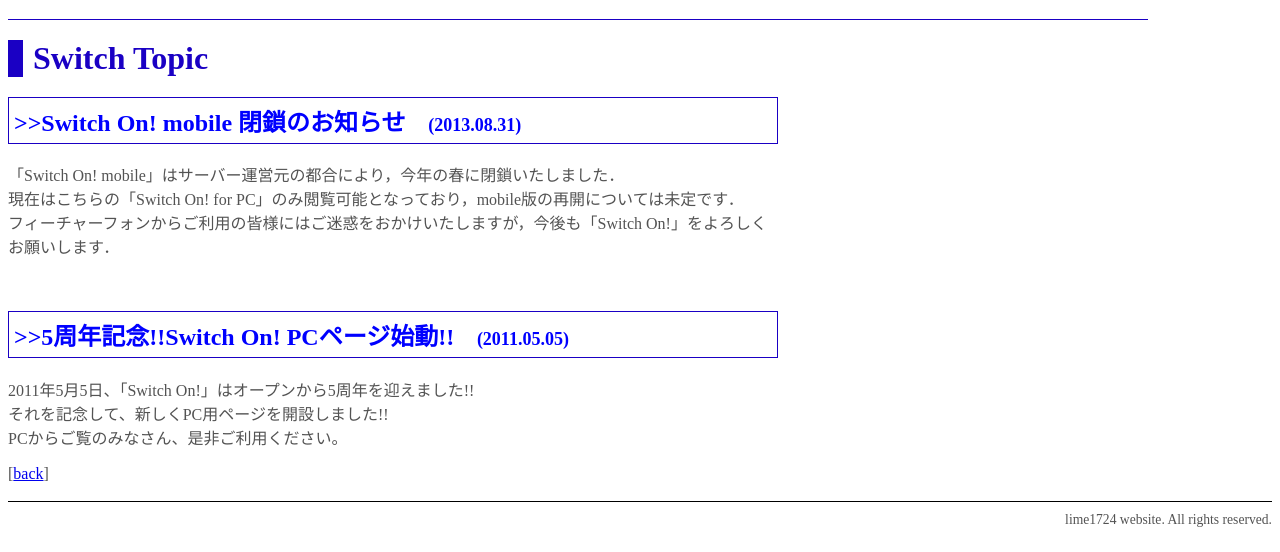
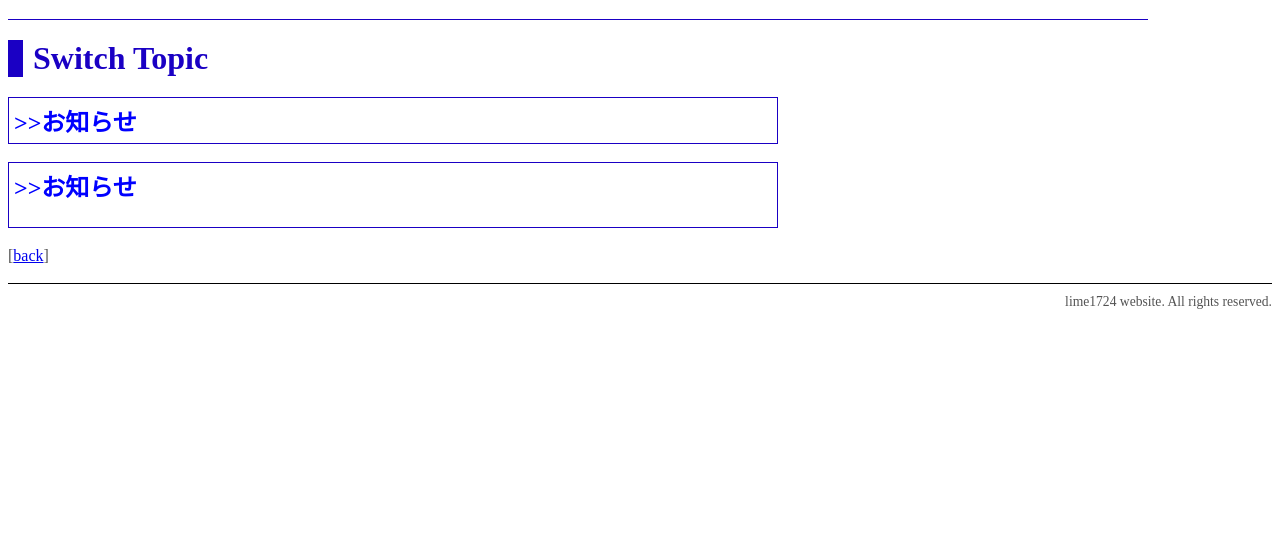
Before and after one commit to lime1327/lime1327.github.io, a plain HTML site: page topic.html in a window 1280 px wide. Shown: the part 324-876 px from the top of the page. After the commit the page ends 800 px from the top, so only its background shows below. Drawn offline with Linux system fonts and the light colour scheme.

Commit message:
Update topic.html

```diff
--- a/topic.html
+++ b/topic.html
@@ -22,19 +22,19 @@
 <!--メイン ここから-->
 <h2><font size="6" color="#1A00C4">Switch Topic</font></h2>
 
-<h3><font size="5" color="blue">>>Switch On! mobile 閉鎖のお知らせ</font>
- <font size="4" color="blue">&nbsp;&nbsp;&nbsp;&nbsp;(2013.08.31)</font></h3>
+<h3><font size="5" color="blue">>>お知らせ</font>
+<!-- <font size="4" color="blue">&nbsp;&nbsp;&nbsp;&nbsp;(2013.08.31)</font></h3>
 <p>「Switch On! mobile」はサーバー運営元の都合により，今年の春に閉鎖いたしました．<br />
 現在はこちらの「Switch On! for PC」のみ閲覧可能となっており，mobile版の再開については未定です．<br />
-フィーチャーフォンからご利用の皆様にはご迷惑をおかけいたしますが，今後も「Switch On!」をよろしくお願いします．<br /></p>
+フィーチャーフォンからご利用の皆様にはご迷惑をおかけいたしますが，今後も「Switch On!」をよろしくお願いします．<br /></p>-->
 
 <br />
 
-<h3><font size="5" color="blue">>>5周年記念!!Switch On! PCページ始動!!</font>
- <font size="4" color="blue">&nbsp;&nbsp;&nbsp;&nbsp;(2011.05.05)</font></h3>
+<h3><font size="5" color="blue">>>お知らせ</font>
+<!-- <font size="4" color="blue">&nbsp;&nbsp;&nbsp;&nbsp;(2011.05.05)</font></h3>
 <p>2011年5月5日、「Switch On!」はオープンから5周年を迎えました!!<br />
 それを記念して、新しくPC用ページを開設しました!!<br />
-PCからご覧のみなさん、是非ご利用ください。<br /></p>
+PCからご覧のみなさん、是非ご利用ください。--><br /></p>
 
 <!--メイン ここまで-->
 </div>
```
